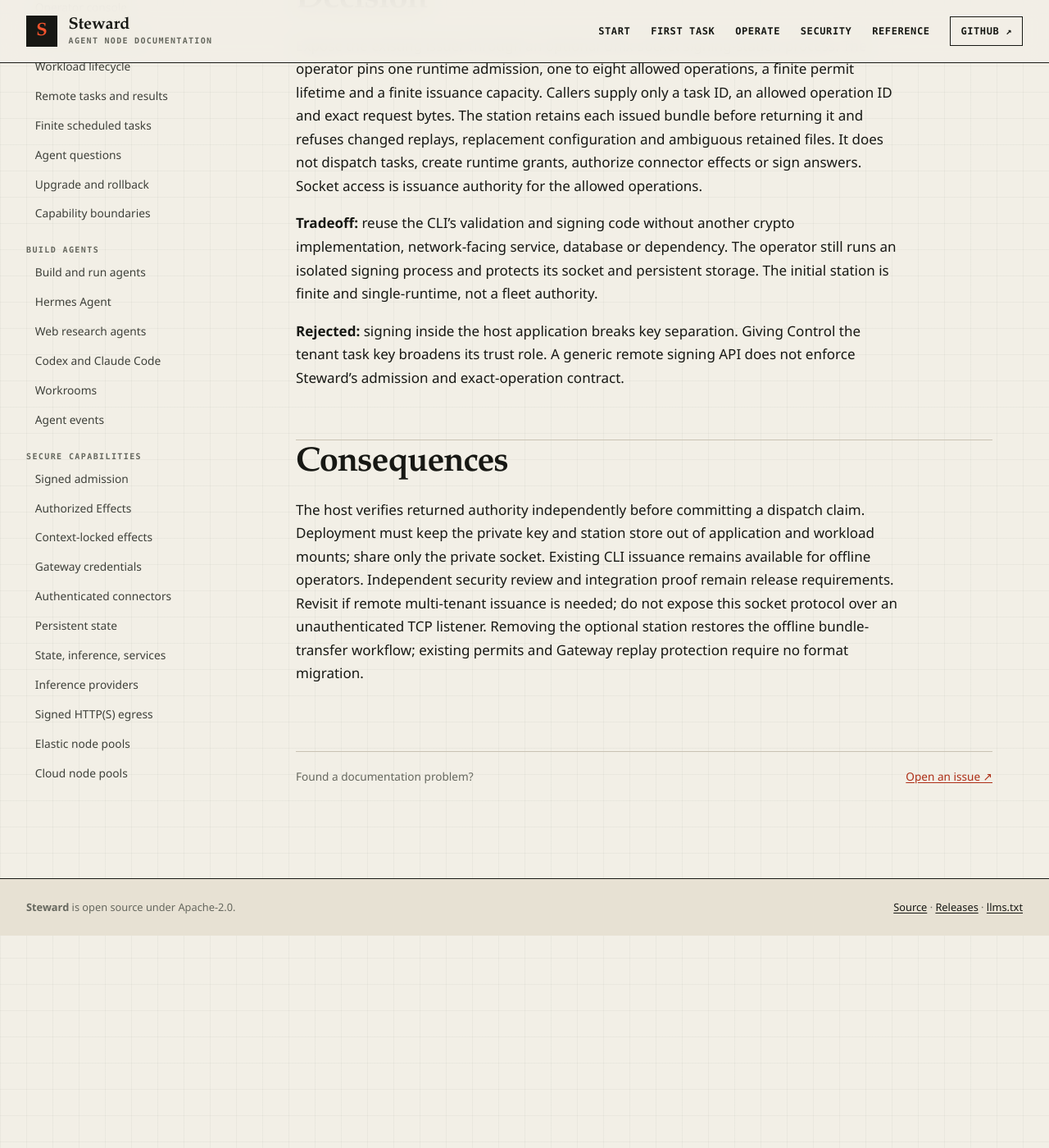
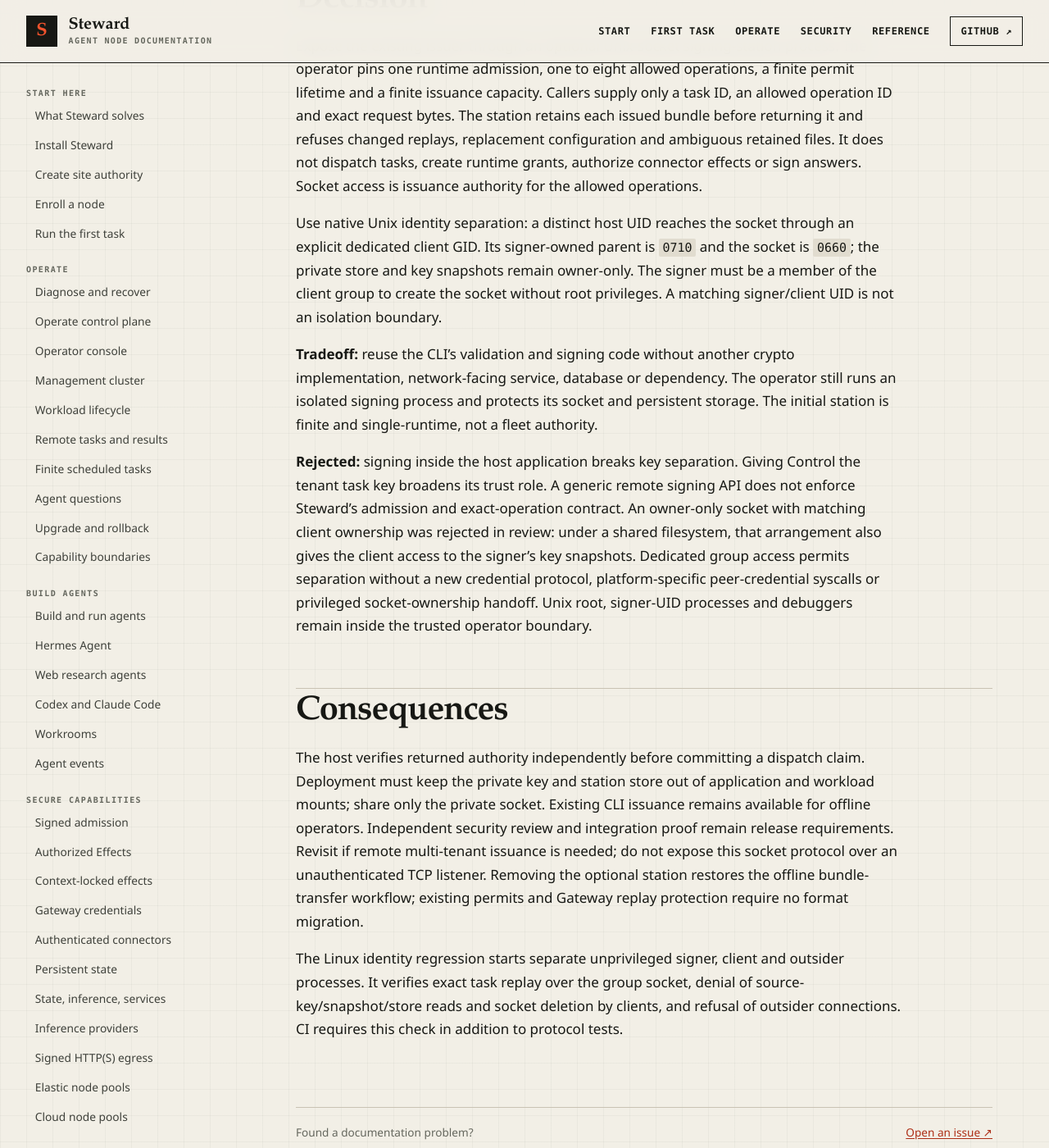
Before and after one commit to hardrails/steward, a Jekyll site: the page built from docs/decisions/0078-reuse-the-native-task-issuer-in-a-private-signing-station.md, in a window 1280 px wide and 1400 px high, scrolled down 976 px. Shown: the whole window at 82% size. Built offline with Jekyll 4.4.1, drawn with Linux system fonts in a browser that asks for light colours; our own code applies the rules of GitHub Pages for plain Markdown files; before the commit the page ends 2117 px from its top, so only the background shows below that.

Commit message:
Record the separate-identity signing boundary and proof
Constraint: Native permissions replace matching-UID socket access without a new authentication dependency.
Confidence: high
Scope-risk: narrow

```diff
--- a/docs/decisions/0078-reuse-the-native-task-issuer-in-a-private-signing-station.md
+++ b/docs/decisions/0078-reuse-the-native-task-issuer-in-a-private-signing-station.md
@@ -22,6 +22,12 @@ refuses changed replays, replacement configuration and ambiguous retained files.
 It does not dispatch tasks, create runtime grants, authorize connector effects or
 sign answers. Socket access is issuance authority for the allowed operations.
 
+Use native Unix identity separation: a distinct host UID reaches the socket
+through an explicit dedicated client GID. Its signer-owned parent is `0710` and
+the socket is `0660`; the private store and key snapshots remain owner-only.
+The signer must be a member of the client group to create the socket without
+root privileges. A matching signer/client UID is not an isolation boundary.
+
 **Tradeoff:** reuse the CLI's validation and signing code without another crypto
 implementation, network-facing service, database or dependency. The operator
 still runs an isolated signing process and protects its socket and persistent
@@ -30,6 +36,12 @@ storage. The initial station is finite and single-runtime, not a fleet authority
 **Rejected:** signing inside the host application breaks key separation. Giving
 Control the tenant task key broadens its trust role. A generic remote signing API
 does not enforce Steward's admission and exact-operation contract.
+An owner-only socket with matching client ownership was rejected in review:
+under a shared filesystem, that arrangement also gives the client access to the
+signer's key snapshots. Dedicated group access permits separation without a new
+credential protocol, platform-specific peer-credential syscalls or privileged
+socket-ownership handoff. Unix root, signer-UID processes and debuggers remain
+inside the trusted operator boundary.
 
 ## Consequences
 
@@ -41,3 +53,8 @@ proof remain release requirements. Revisit if remote multi-tenant issuance is
 needed; do not expose this socket protocol over an unauthenticated TCP listener.
 Removing the optional station restores the offline bundle-transfer workflow;
 existing permits and Gateway replay protection require no format migration.
+
+The Linux identity regression starts separate unprivileged signer, client and
+outsider processes. It verifies exact task replay over the group socket, denial
+of source-key/snapshot/store reads and socket deletion by clients, and refusal
+of outsider connections. CI requires this check in addition to protocol tests.
```
